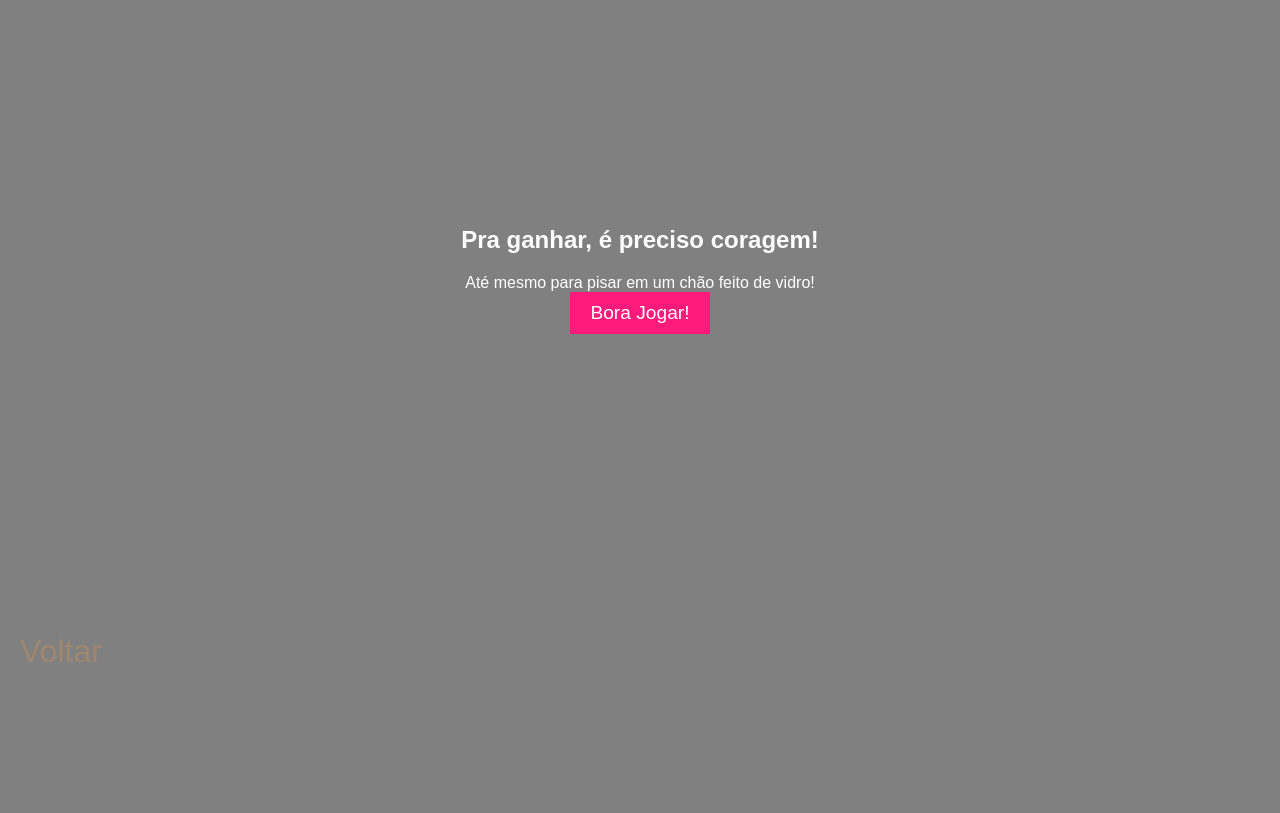
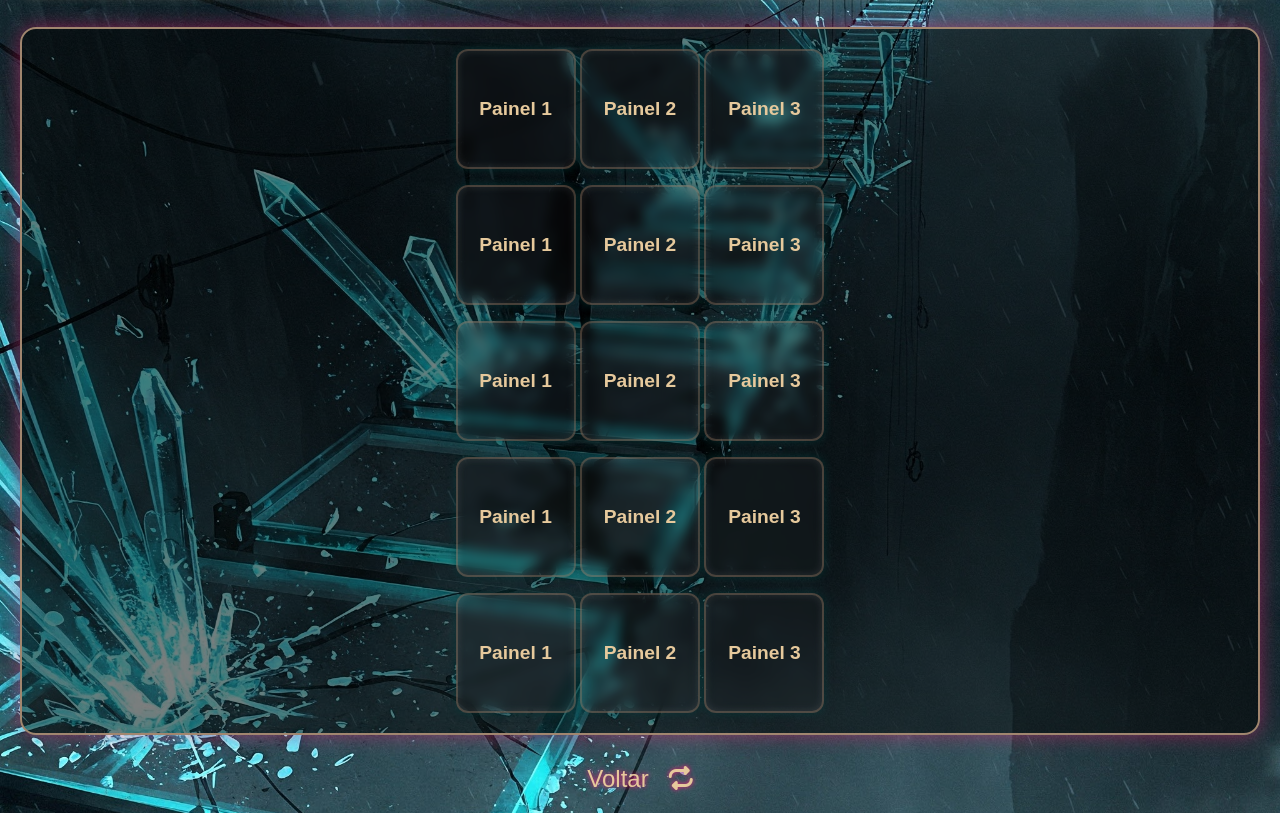
Before and after one commit to PedroAlvesDev/ChallengeCore, a website: page public/ponte-de-cristal.html in a window 1280 px wide. Shown: the part 120-933 px from the top of the page. Before the commit the page ends 800 px from the top, so only its background shows below. Drawn offline with Linux system fonts and the light colour scheme.

Commit message:
Ponte de Cristal

```diff
--- a/public/css/ponte-cristal.css
+++ b/public/css/ponte-cristal.css
@@ -1,95 +1,99 @@
 * {
   margin: 0;
   padding: 0;
+  box-sizing: border-box;
 }
 
-/* Global Styles */
 body {
-  background-color: gray;
-  margin: 0;
-  padding: 0;
-  font-family: Arial, sans-serif;
-  color: white;
+  background-image: url(/public/assets/images/Gemini_Ponte-de-Cristal.jpeg);
+  background-size: cover;
+  background-position: center;
+  background-color: #1f1b24;
+  font-family: 'Gabarito', sans-serif;
+  color: #e6c99c;
   position: relative;
+  min-height: 100vh;
+  padding: 20px;
 }
 
-/* Logo Styles */
-.logo {
-  position: absolute;
-  top: 20px;
-  right: 20px;
-  max-width: 150px;
-  width: auto;
+.container {
+  display: flex;
+  flex-direction: column;
+  align-items: center;
+  justify-content: flex-start;
+  margin-bottom: 30px;
+  padding: 20px;
+  background: rgba(0, 0, 0, 0.5);
+  border: 2px solid #a1866f;
+  border-radius: 16px;
+  box-shadow: 0 0 20px #ff1b7b77;
 }
 
-/* Container with the background image */
-.container {
-  /* background: url('https://i.postimg.cc/TY28jTqJ/bg4-ia.jpg') no-repeat center center/cover; */
-  min-height: 100vh;
+.title {
+  text-align: center;
+  margin-bottom: 30px;
+  background-color: rgba(20, 15, 15, 0.6);
+  padding: 20px;
+  border-radius: 12px;
+  border: 1px solid #a1866f;
+  box-shadow: 0 0 10px #a1866f77;
+}
+
+.title h2 {
+  text-align: left;
+  font-size: 2em;
+  color: #e6c99c;
+  text-shadow: 0 0 8px #a1866f;
+}
+
+.glassBridge {
+  display: flex;
+  flex-direction: column-reverse;
+  gap: 16px;
+}
+
+.glassBridge button {
+  width: 120px;
+  height: 120px;
+  font-size: 1.2em;
+  font-weight: bold;
+  color: #e6c99c;
+  background: rgba(61, 43, 43, 0.08);
+  border: 2px solid rgba(161, 134, 111, 0.4);
+  border-radius: 12px;
+  cursor: pointer;
+  transition: all 0.3s ease;
+  backdrop-filter: blur(6px);
+  -webkit-backdrop-filter: blur(6px);
+  box-shadow: inset 0 0 8px rgba(255, 255, 255, 0.1), 0 0 10px rgba(0, 255, 255, 0.15), 0 0 8px #00000088;
+}
+
+.glassBridge button:hover {
+  background: rgba(161, 134, 111, 0.3);
+  color: #1f1b24;
+  transform: scale(1.05);
+  box-shadow: 0 0 12px #e6c99c, 0 0 20px rgba(0, 255, 255, 0.2);
+}
+
+.back {
   display: flex;
   justify-content: center;
   align-items: center;
+  gap: 20px;
+  margin-top: 30px;
 }
 
-/* Content div for text and button */
-.content {
-  text-align: center;
-  /* background-color: rgba(0, 0, 0, 0.5); */
-  padding: 20px 40px;
-  border-radius: 8px;
+.back button {
+  color: #e6c99c;
+  font-size: 1.5em;
+  background-color: transparent;
+  border: none;
+  cursor: pointer;
+  text-shadow: 0 0 5px #ff1b7b;
+  transition: transform 0.3s ease;
 }
 
-.content h2 {
-  margin-bottom: 20px;
+.back button:hover {
+  transform: scale(1.1);
+  color: #19caca;
 }
-
-/* Button Styles */
-button {
-  background-color: #ff1b7b;
-  border: none;
-  padding: 10px 20px;
-  font-size: 1.2em;
-  color: white;
-  cursor: pointer;
-  transition: background-color 0.3s ease;
-}
-
-button:hover {
-  background-color: #1ABC9C;
-}
-
-/* Footer Styles */
-/* footer {
-  text-align: center;
-  padding: 10px;
-} */
-
-.back button {
-  color: #a1866f;
-  font-size: 2em;
-  background-color: transparent;
-  display: flex;
-  position: fixed;
-  bottom: 0;
-}
-
-.glassBridge {
-  /* position: fixed;
-  top: 0; */
-
-  display: grid;
-  grid-template-columns: 1fr 1fr 1fr;
-
-}
-
-#round1 {
-  /* width: 50px;
-  height: 50px; */
-  border: 2px solid #000;
-  background-color: #a1866f;
-  padding: 1.5em;
-  /* margin-bottom: 1em; */
-  /* left: 0; */
-  /* top: 50px; */
-  /* position: absolute; */
-}
--- a/public/js/ponte-de-cristal.js
+++ b/public/js/ponte-de-cristal.js
@@ -1,22 +1,51 @@
-function jogar() {
-    let ganhou = 0;
 
-    for (let rodada = 1; rodada <= 3; rodada++) {
-        let escolhaJogador = prompt(`Nível ${rodada}, vidro (1, 2 ou 3)?`);
-        let pisoQuebrado = Math.floor(Math.random() * 3) + 1;
+let winner = true;
 
-        if (escolhaJogador == pisoQuebrado) {
-            alert(`O vidro quebrou ! Acabou pra você`);
-            ganhou = 1;
-            break;
-        } else {
-            alert(`Você passou ! O piso quebrado estava na ponte ${pisoQuebrado}`);
+function checkFloor(event) {
+    const btn = event.currentTarget;
+    const playerChoice = parseInt(btn.dataset.pos);
+    const round = parseInt(btn.closest('.floor').dataset.round);
+
+    const brokenFloor = Math.floor(Math.random() * 3) + 1;
+
+    console.log(`Andar ${round} | Escolha: ${playerChoice} | Piso Quebrado: ${brokenFloor}`);
+
+    if (playerChoice === brokenFloor) {
+        console.log(`O vidro quebrou ! Acabou pra você`);
+        btn.style.backgroundColor = "red";
+        btn.innerText = "Quebrou!!!"
+        winner = false;
+        disableButtons();
+    } else {
+        btn.style.backgroundColor = "green";
+        btn.innerText = "Seguro!!!";
+        console.log(`Você passou ! O piso quebrado estava na ponte ${brokenFloor}`);
+        disabledFloor(event);
+        if (round === 5) {
+            if (winner) {
+                disableButtons();
+                console.log(`Parabéns! Você ganhou!!!`);
+            };
         };
     };
+};
 
-    if (ganhou == 0) {
-        alert(`Parabéns! Você ganhou!!!`);
-    };
+function disabledFloor(event) {
+    const round = event.currentTarget.closest('.floor');
+    round.querySelectorAll('button').forEach(btn => btn.disabled = true);
+};
+
+function disableButtons() {
+    document.querySelectorAll('.btnFloor').forEach(btn => btn.disabled = true);
+};
+
+function restart() {
+    winner = true;
+    document.querySelectorAll('.btnFloor').forEach(btn => {
+        btn.disabled = false;
+        btn.innerText = `Painel ${btn.dataset.pos}`;
+        btn.style.backgroundColor = "";
+    });
 };
 
 document.querySelectorAll(".game-btn").forEach((btn) => {
--- a/public/ponte-de-cristal.html
+++ b/public/ponte-de-cristal.html
@@ -6,21 +6,50 @@
     <meta name="viewport" content="width=device-width, initial-scale=1.0">
     <title>Ponte de Cristal</title>
     <link rel="stylesheet" href="css/ponte-cristal.css">
+    <script src="https://kit.fontawesome.com/2be6686047.js" crossorigin="anonymous"></script>
+
 </head>
 
 <body>
+    <div class="title">
+        <h2>Ponte de Cristal</h2>
+        <p>A cada passo, a coragem é testada. Escolha com sabedoria... ou caia na escuridão.</p>
+    </div>
     <div class="container">
-        <div class="content">
-            <h2>Pra ganhar, é preciso coragem!</h2>
-            <p>Até mesmo para pisar em um chão feito de vidro!</p>
-            <button onclick="jogar()">Bora Jogar!</button>
+        <div class="glassBridge">
+            <div class="floor" data-round="1">
+                <button class="btnFloor" data-pos="1" onclick="checkFloor(event)">Painel 1</button>
+                <button class="btnFloor" data-pos="2" onclick="checkFloor(event)">Painel 2</button>
+                <button class="btnFloor" data-pos="3" onclick="checkFloor(event)">Painel 3</button>
+            </div>
+            <div class="floor" data-round="2">
+                <button class="btnFloor" data-pos="1" onclick="checkFloor(event)">Painel 1</button>
+                <button class="btnFloor" data-pos="2" onclick="checkFloor(event)">Painel 2</button>
+                <button class="btnFloor" data-pos="3" onclick="checkFloor(event)">Painel 3</button>
+            </div>
+            <div class="floor" data-round="3">
+                <button class="btnFloor" data-pos="1" onclick="checkFloor(event)">Painel 1</button>
+                <button class="btnFloor" data-pos="2" onclick="checkFloor(event)">Painel 2</button>
+                <button class="btnFloor" data-pos="3" onclick="checkFloor(event)">Painel 3</button>
+            </div>
+            <div class="floor" data-round="4">
+                <button class="btnFloor" data-pos="1" onclick="checkFloor(event)">Painel 1</button>
+                <button class="btnFloor" data-pos="2" onclick="checkFloor(event)">Painel 2</button>
+                <button class="btnFloor" data-pos="3" onclick="checkFloor(event)">Painel 3</button>
+            </div>
+            <div class="floor" data-round="5">
+                <button class="btnFloor" data-pos="1" onclick="checkFloor(event)">Painel 1</button>
+                <button class="btnFloor" data-pos="2" onclick="checkFloor(event)">Painel 2</button>
+                <button class="btnFloor" data-pos="3" onclick="checkFloor(event)">Painel 3</button>
+            </div>
         </div>
     </div>
 
-    <div class="glassBridge"></div>
-
     <div class="back">
         <button class="game-btn" data-game="index">Voltar</button>
+        <button class="restart" onclick="restart()">
+            <i class="fa-solid fa-repeat"></i>
+        </button>
     </div>
 
     <script src="js/ponte-de-cristal.js"></script>
```
Also changed, not shown: public/assets/images/Gemini_Ponte-de-Cristal.jpeg (added).
